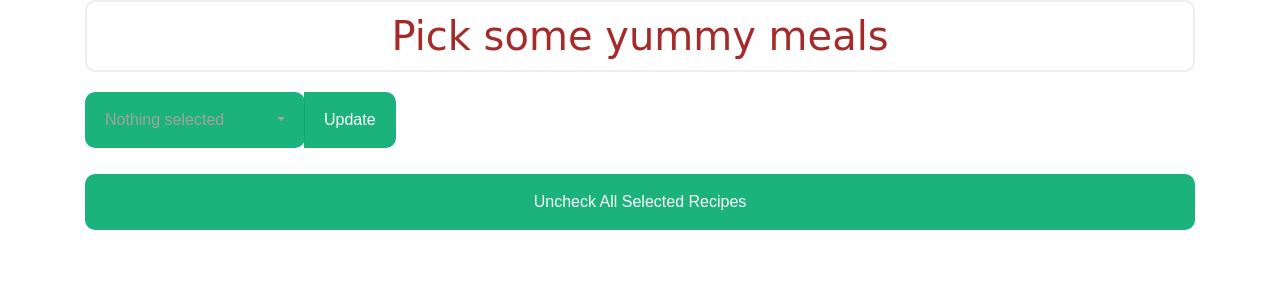
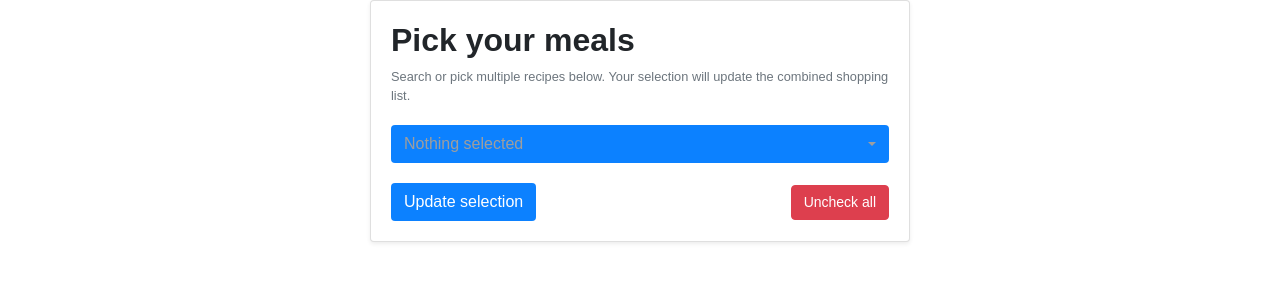
Before and after one commit to jrmusan/meal_planner, a Flask app: page /plan_meals in a window 1280 px wide. Shown: the part 58-358 px from the top of the page. Run offline with Flask 3, Linux system fonts and the light colour scheme; the visitor is signed in with stand-in values (Sample User, id 1); data that the repository does not hold is empty; some libraries are stand-ins or nearby versions.

Commit message:
Fixed some styling on the plan meals page

```diff
--- a/static/css/style.css
+++ b/static/css/style.css
@@ -61,21 +61,23 @@ input[type=text]:focus, input[type=password]:focus {
     outline: none;
 }
 
-/* Set a style for the submit button */
+/* Set a style for the submit button (smaller and not full-width) */
 .btn {
-    background-color: #04AA6D;
-    color: white;
-    padding: 16px 20px;
-    border: none;
+    background-color: #007bff; /* bootstrap primary */
+    color: #ffffff;
+    padding: 0.375rem 0.75rem;
+    border: 1px solid transparent;
     cursor: pointer;
-    width: 100%;
-    opacity: 0.9;
-    margin-top: 10px;
-    border-radius: 10px; /* Add rounded corner */
+    display: inline-block;
+    width: auto; /* don't force full width */
+    opacity: 0.95;
+    margin-top: 0.25rem;
+    border-radius: 0.25rem;
 }
 
 .btn:hover {
     opacity: 1;
+    filter: brightness(0.98);
 }
 
 /* Swipe / optimistic row styles for selected_recipes */
@@ -83,4 +85,16 @@ input[type=text]:focus, input[type=password]:focus {
 .swipe-row.swiping { transform: translateX(12px); }
 .swipe-row.removed { transform: translateX(120%); opacity: 0; transition: transform 300ms ease, opacity 300ms ease; }
 .swipe-hint { font-size: 0.85em; color: #666; margin-bottom: 8px; }
-.optimistic-in-cart { opacity: 0.95; background: rgba(0, 128, 0, 0.04); }
+.optimistic-in-cart { opacity: 0.95; background: rgba(0, 0, 0, 0.03); }
+
+/* Make danger buttons solid red by default (overrides outline variants) */
+.btn-danger {
+    background-color: #dc3545 !important;
+    color: #ffffff !important;
+    border-color: #dc3545 !important;
+}
+
+.btn-danger:hover {
+    background-color: #c82333 !important;
+    border-color: #bd2130 !important;
+}
--- a/templates/meal_plan.html
+++ b/templates/meal_plan.html
@@ -1,28 +1,36 @@
 {% extends 'base.html' %}
 
 {% block content %}
-<h1 style="text-align: center; font-family: 'Comic Sans MS', cursive;">{% block title %} Pick some yummy meals {% endblock %}</h1>
+<div class="row justify-content-center">
+    <div class="col-md-8 col-lg-6">
+        <div class="card shadow-sm mb-4">
+            <div class="card-body">
+                <h2 class="card-title mb-2" style="font-weight:600;">{% block title %}Pick your meals{% endblock %}</h2>
+                <p class="text-muted small mb-3">Search or pick multiple recipes below. Your selection will update the combined shopping list.</p>
 
-<form method="post">
+                <form method="post">
+                    <div class="form-group">
+                        <label for="recipes-select" class="sr-only">Recipes</label>
+                        <select id="recipes-select" name="recipes" class="selectpicker form-control" multiple data-live-search="true" data-width="100%">
+                            {% for recipe in recipes %}
+                                {% if recipe.selected %}
+                                    <option selected>{{ recipe.name }}</option>
+                                {% else %}
+                                    <option>{{ recipe.name }}</option>
+                                {% endif %}
+                            {% endfor %}
+                        </select>
+                    </div>
 
-    <div class="input-group mb-3">
-        <select name='recipes' class="selectpicker" multiple data-live-search="true">
-            {% for recipe in recipes %}
+                    <div class="d-flex justify-content-between align-items-center">
+                        <button class="btn btn-primary" name="submit_button" value="submit_button" type="submit">Update selection</button>
+                        <button class="btn btn-danger btn-sm" name="submit_button" value="remove_button" type="submit">Uncheck all</button>
+                    </div>
+                </form>
 
-                {% if recipe.selected %}
-                    <option selected>{{  recipe.name  }} </option>
-                {% else %}
-                    <option>{{  recipe.name  }} </option>
-                {% endif %}
-
-            {% endfor %}
-        </select>
-        <div class="input-group-append">
-            <button class="btn btn-outline-secondary" name="submit_button" value="submit_button" type="submit">Update</button>
+            </div>
         </div>
     </div>
-
-    <button class="btn btn-danger" name="submit_button" value="remove_button" type="submit">Uncheck All Selected Recipes</button>
-</form>
+</div>
 
 {% endblock %}
```
